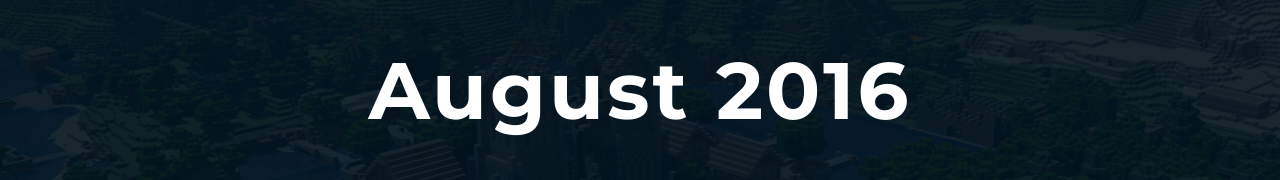
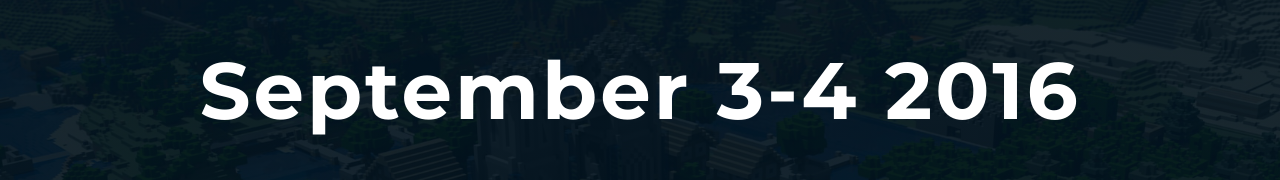
Before and after one commit to BlockJamMC/BlockJam2016, a plain HTML site: page index.html in a window 1280 px wide. Shown: the part 300-480 px from the top of the page. Drawn offline with nearby package versions, Linux system fonts and the light colour scheme.

Commit message:
Updated the event date

```diff
--- a/index.html
+++ b/index.html
@@ -32,7 +32,7 @@
 
             <div class="container">
                 <img src="img/bj-logo.png" class="bj-logo img-responsive" alt="BlockJam logo">
-                <h1 class="cs-txt">August 2016</h1>
+                <h1 class="cs-txt">September 3-4 2016</h1>
                 <div class="soc-buttons">
                     <ul class="list-inline">
                         <a href="" class="soc-btn youtube">
```
